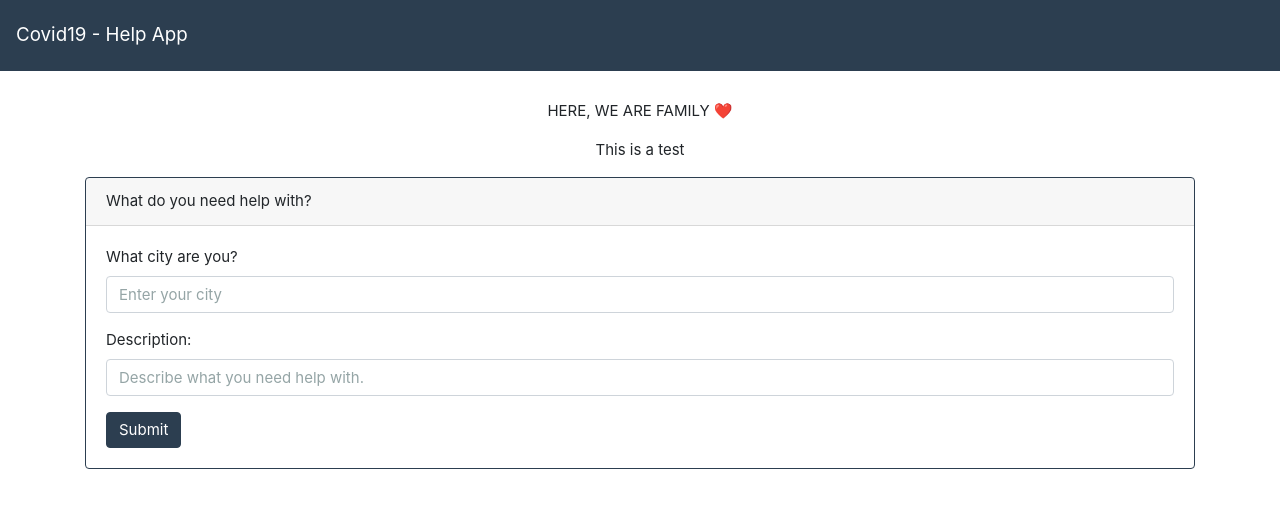
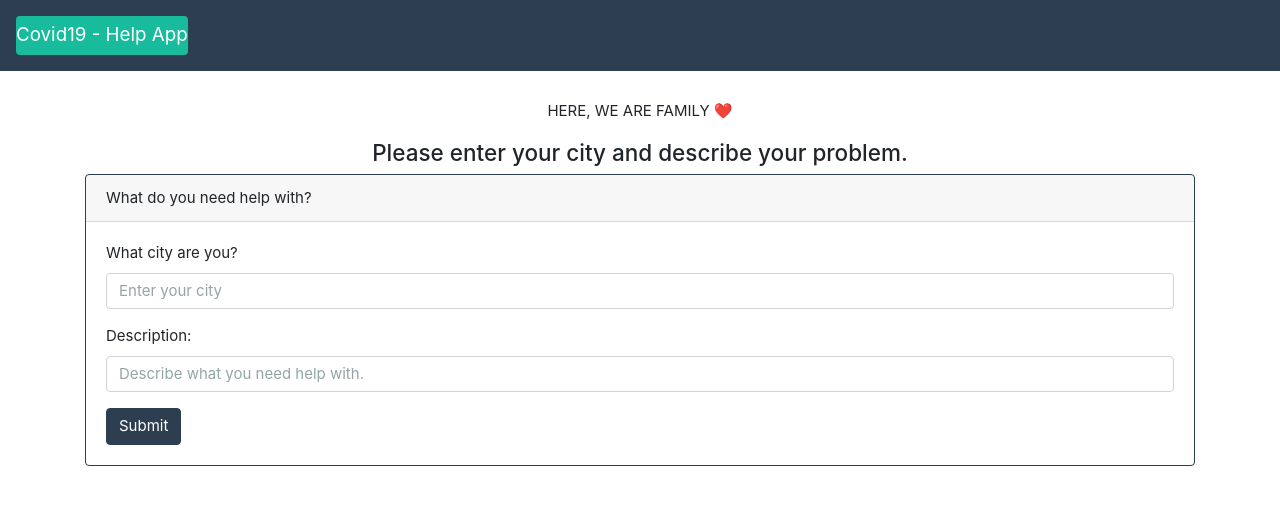
Before and after one commit to ryanam26/Covid19-Help, a React (Create React App) app in the folder frontend/: page /new-question in a window 1280 px wide. Shown: the top 508 px of the page. Built offline with nearby package versions, Linux system fonts and the light colour scheme.

Commit message:
text to landing page

```diff
--- a/frontend/src/NavBar/NavBar.js
+++ b/frontend/src/NavBar/NavBar.js
@@ -10,7 +10,7 @@ function NavBar(props) {
 
   return (
     <nav className="navbar navbar-dark bg-primary fixed-top">
-      <Link className="navbar-brand" to="/">
+      <Link className="navbar-brand" style={{ backgroundColor: '#18BC9C', borderRadius: '0.25rem'}} to="/">
         Covid19 - Help App
       </Link>
     </nav>
--- a/frontend/src/NewQuestion/NewQuestion.js
+++ b/frontend/src/NewQuestion/NewQuestion.js
@@ -48,7 +48,7 @@ class NewQuestion extends Component {
       <div className="container">
         <div className="row">
           <div className="col-12">
-            <p className="text-center">This is a test</p>
+            <h4 className="text-center">Please enter your city and describe your problem.</h4>
             <div className="card border-primary">
               <div className="card-header">What do you need help with?</div>
               <div className="card-body text-left">
--- a/frontend/src/Question/SubmitAnswer.js
+++ b/frontend/src/Question/SubmitAnswer.js
@@ -2,6 +2,7 @@ import React, {Component, Fragment} from 'react';
 //import {withRouter} from 'react-router-dom';
 //import auth0Client from '../Auth';
 import "./q.css"
+
 
 class SubmitAnswer extends Component {
   constructor(props) {
--- a/frontend/src/Questions/Questions.js
+++ b/frontend/src/Questions/Questions.js
@@ -21,13 +21,21 @@ class Questions extends Component {
 
   render() {
     return (
-      <div className="container">
+
+      <div className="container text-center">
+        <h4 className='text-center'>Hi all, if you are affected by this pandemic as much as I am , this site is for you.
+        This site is a work in progress and I need volenteers to help and add additional features, it's built with the MERN stack.  Please reach out here: ryanam6480@gmail.com<br></br></h4>
+        <hr></hr>
+        <h5 className='text-center'>How this site works:</h5>
+        <p className='text-center'>1. Click the grey box below and ask for help, enter the city you are located in and a simple request, e.g. I need a job or I need to pick up my elderly parents medication but I am stuck.<br></br></p>
+        <p className='text-center'>2. Add a link to your bio, email or anything the helper can use to help you.  <b>Please do not give out any sensitive information.</b></p>
+        <p className='text-center'>3. Helpers, click on the cards that you are interested in helping and submit an answer as to how you can help.</p>
         <div className="row">
           <Link className="hover-card" to="/new-question">
             <div style={{ marginRight: "15px", paddingRight: "10px" }} className="card custome-card fath text-white bg-secondary mb-3">
               <div className="card-header">Need help? Ask here!</div>
               <div className="card-body">
-                <h4 className="card-title">+ New Question</h4>
+                <h4 className="card-title">+ Click Here</h4>
                 <p className="card-text">Don't worry. Help is on the way!</p>
               </div>
             </div>
--- a/frontend/src/index.js
+++ b/frontend/src/index.js
@@ -5,6 +5,7 @@ import './index.css';
 import App from './App';
 import * as serviceWorker from './serviceWorker';
 
+{/* <h1>Hello world</h1> */}
 ReactDOM.render(
   <BrowserRouter>
     <App />
```
